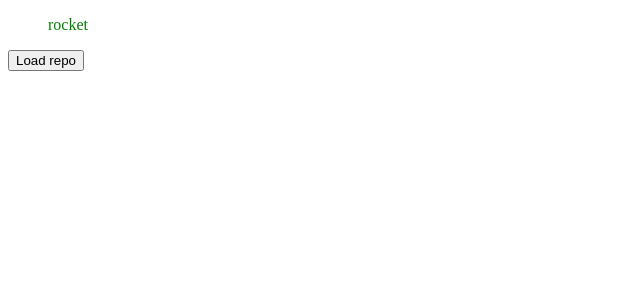
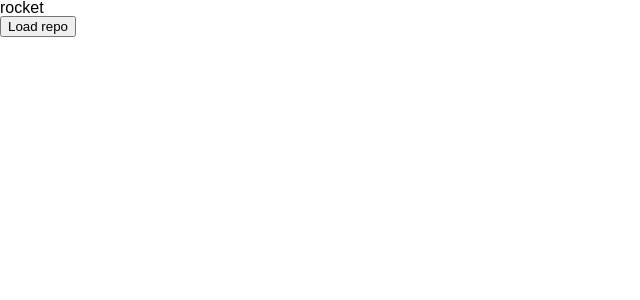
Before and after one commit to v-bondarenko364/base-cra-typescript, a React (Create React App) app: page / in a window 1280 px wide. Shown: the top 300 px of the page, without its empty margins (0-640 px from the left). Built offline with nearby package versions, Linux system fonts and the light colour scheme.

Commit message:
feat(theming): implement basic theme

```diff
--- a/package.json
+++ b/package.json
@@ -72,6 +72,7 @@
 		"lint-staged": "^9.4.2",
 		"prettier": "^1.18.2",
 		"pretty-quick": "^2.0.0",
+		"styled-reset": "^4.0.7",
 		"stylelint": "^11.1.1",
 		"stylelint-config-recommended": "^3.0.0",
 		"stylelint-config-styled-components": "^0.1.1",
--- a/src/App.tsx
+++ b/src/App.tsx
@@ -1,13 +1,25 @@
+
+import { ThemeProvider as MuiThemeProvider } from '@material-ui/styles';
+
 import React from 'react';
 import { Provider } from 'react-redux';
+import { ThemeProvider } from 'styled-components';
 
 import RepositoryList from './components/RepositoryList';
-
+import { GlobalStyle, theme } from './theme/themes/base';
+import muiTheme from './theme/themes/muiTheme';
 import store from './store';
 
 const App: React.FC = () => (
 	<Provider store={store}>
-		<RepositoryList />
+		<MuiThemeProvider theme={muiTheme}>
+			<ThemeProvider theme={theme}>
+				<>
+					<GlobalStyle />
+					<RepositoryList />
+				</>
+			</ThemeProvider>
+		</MuiThemeProvider>
 	</Provider>
 );
 
--- a/src/components/RepositoryList/index.tsx
+++ b/src/components/RepositoryList/index.tsx
@@ -33,7 +33,7 @@ const RepositoryList = () => {
 
 const List = styled.ul`
 	list-style: none;
-	color: green;
+	color: ${({theme}) => theme.colors.black};
 `;
 
 
--- a/src/theme/patterns/breakpoints.ts
+++ b/src/theme/patterns/breakpoints.ts
@@ -1,3 +1,9 @@
-export default {
+const breakpoints = {
+  xs: 0,
+  sm: 576,
+  md: 768,
+  lg: 992,
+  xl: 1200,
+};
 
-};
+export default breakpoints;
--- /dev/null
+++ b/src/theme/patterns/colors.ts
@@ -0,0 +1,6 @@
+export const colors = {
+	black: '#000',
+	white: '#FFF',
+};
+
+export default colors;
--- a/src/theme/patterns/palette.ts
+++ b/src/theme/patterns/palette.ts
@@ -1,4 +1,4 @@
 export default {
-	black: '#fafafa',
-	white: '#333',
+	main: '#fafafa',
+	text: '#333',
 };
--- a/src/theme/theme.ts
+++ /dev/null
@@ -1,17 +0,0 @@
-import { createMuiTheme } from "@material-ui/core/styles";
-
-export default createMuiTheme({
-  overrides: {
-		// TODO:
-    // MuiButton: {
-    //   root: {
-    //     fontWeight: "bold",
-    //     backgroundColor: "red",
-    //     margin: "10px",
-    //     "&:hover": {
-    //       backgroundColor: "green"
-    //     }
-    //   }
-    // }
-  }
-});
--- a/src/theme/themes/globalStyles.ts
+++ b/src/theme/themes/base.ts
@@ -1,17 +1,17 @@
-import { createGlobalStyle } from 'styled-components';
-// import reset from 'styled-reset';
+import { createGlobalStyle, DefaultTheme } from 'styled-components';
+import reset from 'styled-reset';
 
-// import breakpoints from '../patterns/breakpoints';
-// import colors from '../patterns/colors';
-// import fonts from '../patterns/fonts';
+import muiTheme from './muiTheme';
+import breakpoints from '../patterns/breakpoints';
+import colors from '../patterns/colors';
 
+
+// TODO: add basic loading for custom font when finish adding custom paths
 // import NexaRegular from '../../static/fonts/NexaRegular.otf';
 // import NexaBold from '../../static/fonts/NexaRegular.otf';
 // import NexaXBold from '../../static/fonts/NexaRegular.otf';
 
-export const GlobalStyle = createGlobalStyle`
-  /* ${reset}
-
+/*
   @font-face {
     src: ${NexaRegular};
     font-family: 'Nexa';
@@ -29,6 +29,8 @@ export const GlobalStyle = createGlobalStyle`
     font-family: 'Nexa';
     font-weight: 900;
   } */
+export const GlobalStyle = createGlobalStyle`
+	${reset}
 
   body {
     font-family: 'Nexa', sans-serif;
@@ -44,8 +46,9 @@ export const GlobalStyle = createGlobalStyle`
   }
 `;
 
-export const basicTheme = {
+
+export const theme: DefaultTheme = {
   breakpoints,
-  colors,
-  fonts,
+	colors,
+	muiTheme,
 };
--- a/src/theme/themes/muiTheme.ts
+++ b/src/theme/themes/muiTheme.ts
@@ -1,15 +1,12 @@
-const basicMuiTheme = {
+import { createMuiTheme } from '@material-ui/core/styles';
+
+const muiTheme = createMuiTheme({
   typography: {
-    fontFamily: '',
-	},
-	// TODO: change theme
+    fontFamily: 'Nexa, Montserrat, Helvetica, Arial, sans-serif',
+  },
   palette: {
     primary: { main: '#000' },
-    secondary: {
-      main: '#00B3C0',
-      contrastText: '#FFF',
-    },
-  },
-};
+	}
+});
 
-export default basicMuiTheme;
+export default muiTheme;
```
Also changed, not shown: src/theme/styled.d.ts (added, +21 -0 lines).
